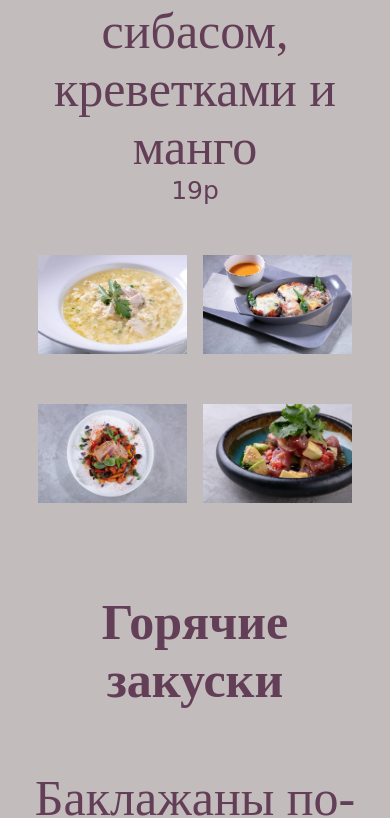
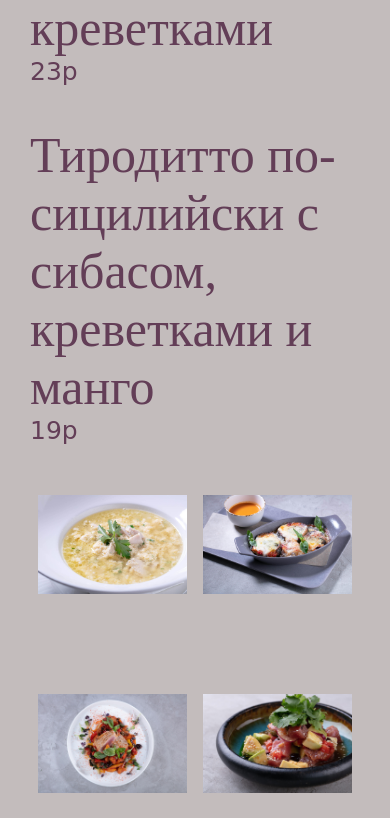
Before and after one commit to Maxpoleshuk/Restaurant, a plain HTML site: page src/menu.html in a window 390 px wide. Shown: the part 3861-4679 px from the top of the page. Drawn offline with nearby package versions, Linux system fonts and the light colour scheme; files that its build step writes are made by us from their sources; a web font is replaced by a local one.

Commit message:
change media

```diff
--- a/src/scss/_base.scss
+++ b/src/scss/_base.scss
@@ -61,7 +61,7 @@ p {
    width: 50%;
    display: flex;
    justify-content: space-around;
-   margin: 50px 0;
+   padding: 50px 0;
 }
 
 .pic img {
--- a/src/scss/_media.scss
+++ b/src/scss/_media.scss
@@ -23,11 +23,12 @@
 
     .food {
         width: auto;
-        text-align: center;
+        text-align: left;
     }
 
     h3 {
         font-size: 40px;
+        padding-top: 40px;
     }
 
     .footer_top {
@@ -72,7 +73,6 @@
 }
 
 @media (max-width:1024px) {
-
     .menu__box {
         width: 100%;
     }
@@ -99,7 +99,6 @@
         padding: 30px 24px;
         font-size: 40px;
     }
-
 
 
 }
@@ -187,6 +186,8 @@
 
 @media (max-width: 768px) {
 
+
+
     .menu__btn>span,
     .menu__btn>span::before,
     .menu__btn>span::after {
```
Also changed, not shown: build/css/main.css.
